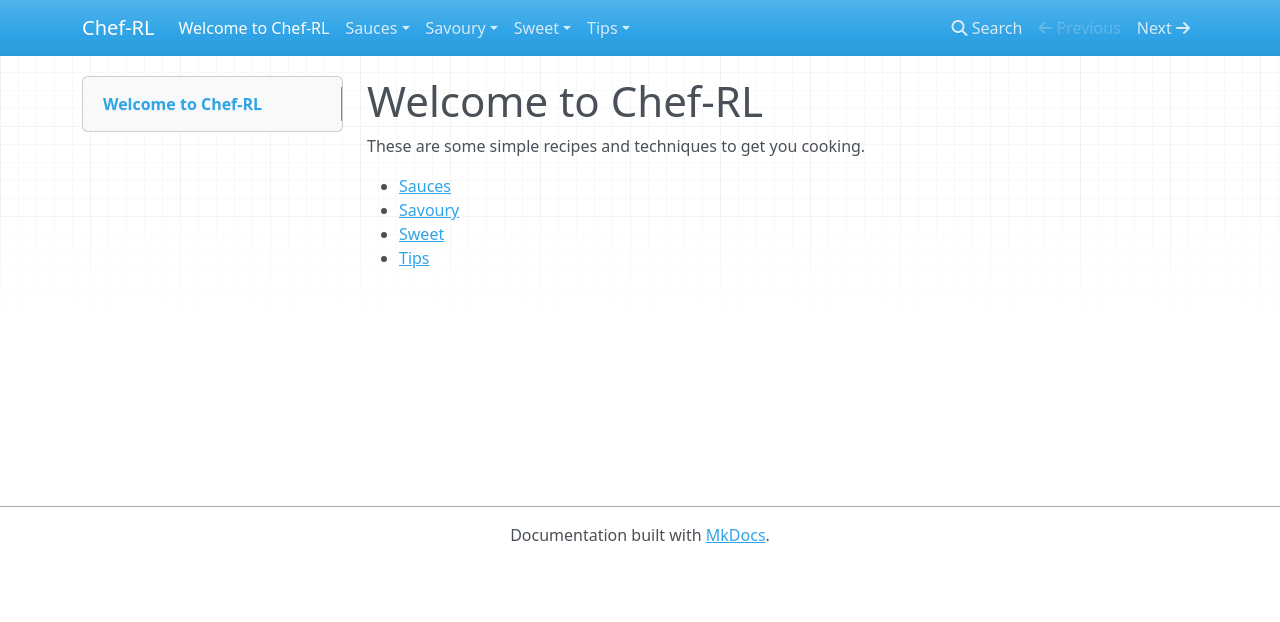
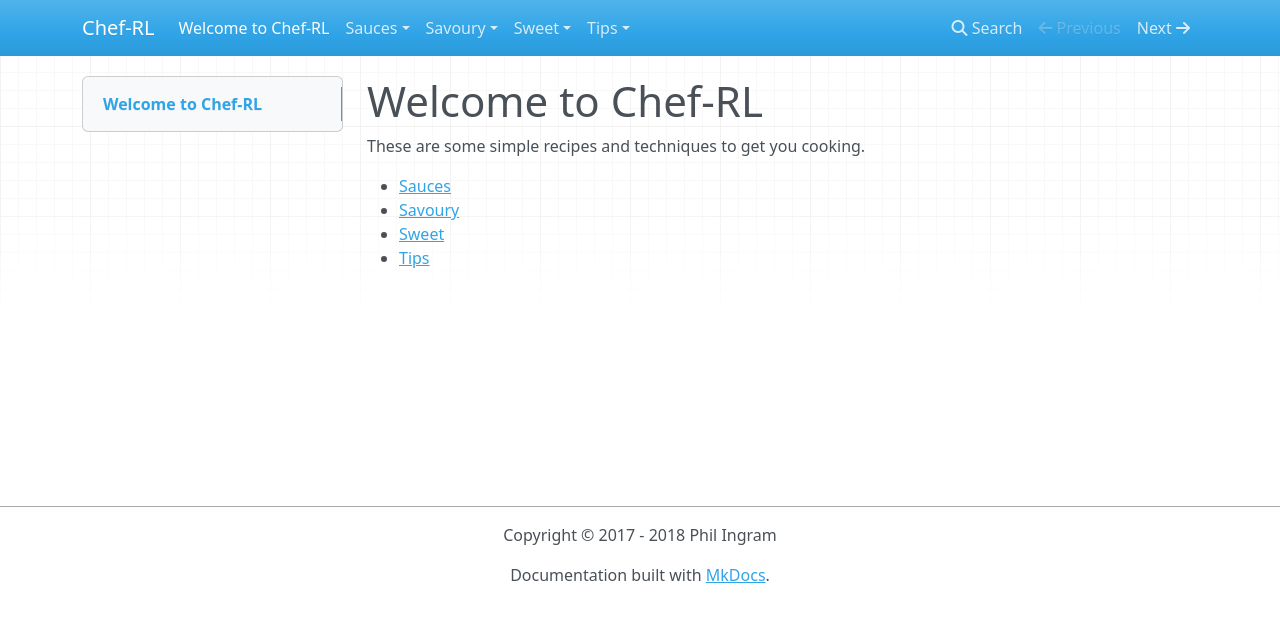
Before and after one commit to pingram3030/chef-rl, an MkDocs documentation site: the page built from docs/index.md, in a window 1280 px wide. Shown: the top 622 px of the page. Built offline with MkDocs 1.6.1, drawn with Linux system fonts in a browser that asks for light colours; nearby versions of some CDN libraries.

Commit message:
Add copyright to mkdocs.yml

```diff
--- a/mkdocs.yml
+++ b/mkdocs.yml
@@ -1,3 +1,4 @@
 site_name: Chef-RL
 #theme: readthedocs
 use_directory_urls: true
+copyright: 'Copyright &copy; 2017 - 2018 Phil Ingram'
```
